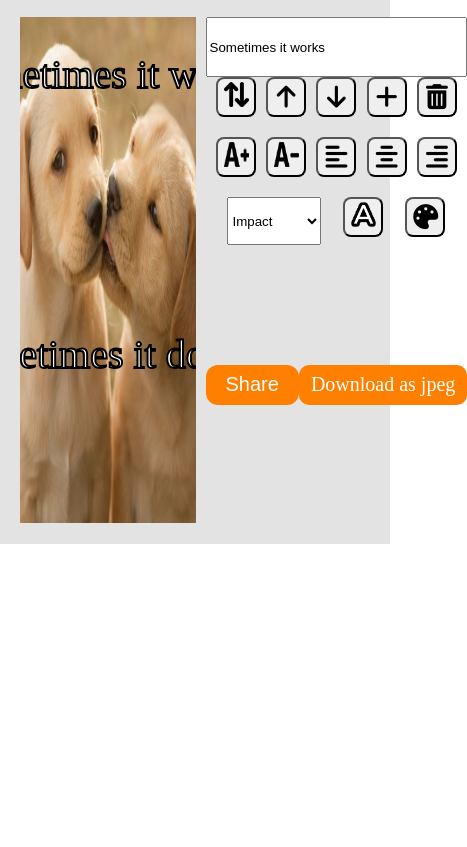
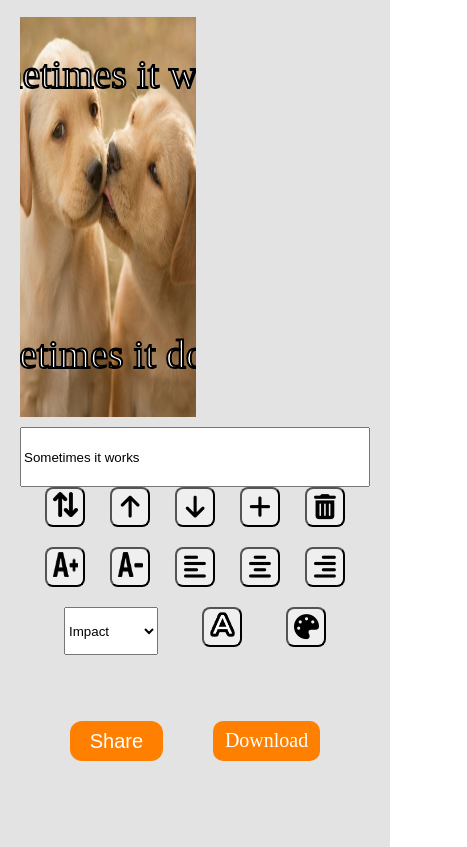
Before and after one commit to eladmillar/git-sprint-memegen, a plain HTML site: page index.html in a window 390 px wide. Shown: the part 87-934 px from the top of the page, 467 px wide, since content can reach past the window. Before the commit the page ends 844 px from the top, so only its background shows below. Drawn offline with Linux system fonts and the light colour scheme.

Commit message:
commit 6 -mobile?

```diff
--- a/css/main.css
+++ b/css/main.css
@@ -50,7 +50,9 @@ header {
 
 .canvas-container {
     width: 45vw;
+    max-width: 400px;
     height: 60vh;
+    max-height: 400px;
 }
 
 .meme-editor {
--- /dev/null
+++ b/css/mobile.css
@@ -0,0 +1,8 @@
+@media (max-width: 600px) {
+    .meme-editor {
+        display: grid;
+        grid-template-columns: 1fr;
+        grid-template-rows: 1fr 1fr;
+        justify-content: center;
+    }
+}
--- a/index.html
+++ b/index.html
@@ -7,6 +7,7 @@
     <meta name="viewport" content="width=device-width, initial-scale=1.0">
     <script src="https://kit.fontawesome.com/f32bd1c256.js" crossorigin="anonymous"></script>
     <link rel="stylesheet" href="css/main.css">
+    <link rel="stylesheet" href="css/mobile.css">
     <title>Meme Generator</title>
 </head>
 
@@ -35,19 +36,27 @@
             <div class="meme-inputs" hidden>
                 <input name="line-text" onkeyup="onSetLineText(this.value)" type="text" value="">
                 <div class="line-controls">
-                    <button onclick="onChangeLine()"><img src="icons/change_line.png" alt=""></button>
-                    <button onclick="onRaiseLine()"><i class="fa-solid fa-arrow-up"></i></button>
-                    <button onclick="onLowerLine()"><i class="fa-solid fa-arrow-down"></i></button>
-                    <button onclick="onAddLine()"><i class="fa-solid fa-plus"></i></button>
-                    <button onclick="onDeleteLine()"><i class="fa-solid fa-trash-can"></i></button>
+                    <button onclick="onChangeLine()" title="change line"><img src="icons/change_line.png"
+                            alt=""></button>
+                    <button onclick="onRaiseLine()" title="move line up"><i class="fa-solid fa-arrow-up"></i></button>
+                    <button onclick="onLowerLine()" title="move line down"><i
+                            class="fa-solid fa-arrow-down"></i></button>
+                    <button onclick="onAddLine()" title="add new line"><i class="fa-solid fa-plus"></i></button>
+                    <button onclick="onDeleteLine()" title="delete selected line"><i
+                            class="fa-solid fa-trash-can"></i></button>
                 </div>
 
                 <div class="text-controls">
-                    <button onclick="onUpFontSize()"><img src="icons/increase_font.png" alt=""></button>
-                    <button onclick="onDownFontSize()"><img src="icons/decrease_font.png" alt=""></button>
-                    <button onclick="onAlignLeft()"><i class="fa-solid fa-align-left"></i></button>
-                    <button onclick="onAlignCenter()"><i class="fa-solid fa-align-center"></i></button>
-                    <button onclick="onAlignRight()"><i class="fa-solid fa-align-right"></i></button>
+                    <button onclick="onUpFontSize()" title="bigger font"><img src="icons/increase_font.png"
+                            alt=""></button>
+                    <button onclick="onDownFontSize()" title="smaller font"><img src="icons/decrease_font.png"
+                            alt=""></button>
+                    <button onclick="onAlignLeft()" title="align left"><i
+                            class="fa-solid fa-align-left"></i></button>
+                    <button onclick="onAlignCenter()" title="align center"><i
+                            class="fa-solid fa-align-center"></i></button>
+                    <button onclick="onAlignRight()" title="align right"><i
+                            class="fa-solid fa-align-right"></i></button>
                 </div>
 
                 <div class="style-controls">
@@ -59,21 +68,23 @@
                     <div class="color-outline">
                         <button>
                             <img src="icons/outline.png" alt="">
-                            <input oninput="onChangeOutlineColor(this.value)" type="color" name="color" id="color">
+                            <input title="choose outline color" oninput="onChangeOutlineColor(this.value)" type="color"
+                                name="color" id="color">
                         </button>
                     </div>
 
                     <div class="color-letters">
                         <button>
                             <i class="fa-solid fa-palette"></i>
-                            <input oninput="onChangeLetterColor(this.value)" type="color" name="color" id="color">
+                            <input title="choose letter color" oninput="onChangeLetterColor(this.value)" type="color"
+                                name="color" id="color">
                         </button>
                     </div>
 
                 </div>
                 <div class="share">
                     <button onclick="onUploadImg()"> Share </button>
-                    <a href="#" class="btn" onclick="downloadImg(this)" download="my-img.jpg">Download as jpeg</a>
+                    <a href="#" class="btn" onclick="downloadImg(this)" download="my-img.jpg">Download</a>
                 </div>
             </div>
         </section>
--- a/js/meme-controller.js
+++ b/js/meme-controller.js
@@ -1,6 +1,7 @@
 'use strict'
 let gElCanvas
 let gCtx
+let gCurrImg
 
 function onMemeInit() {
     gElCanvas = document.querySelector('canvas')
@@ -30,9 +31,6 @@ function renderMeme() {
             line.align, line.font, line.color,
             line.outlineColor, gElCanvas.width / 2, line.y)
     });
-    // setTimeout(drawText, 40, selectedLine.txt, selectedLine.size,
-    //     selectedLine.align, selectedLine.font, selectedLine.color,
-    //     selectedLine.outlineColor, gElCanvas.width / 2, selectedLine.y)
 }
 
 function drawImg(imgNum) {
@@ -72,7 +70,6 @@ function drawText(text, size, alignment, font, color, outlineColor, x, y) {
 
     gCtx.fillText(text, x, y) // Draws (fills) a given text at the given (x, y) position.
     gCtx.strokeText(text, x, y) // Draws (strokes) a given text at the given (x, y) position.
-    console.log('gCtx', gCtx)
 }
 
 function addListeners() {
@@ -80,7 +77,8 @@ function addListeners() {
     // addTouchListeners()
     //Listen for resize ev
     window.addEventListener('resize', () => {
-        onInit()
+        // onMemeInit()
+        resizeCanvas()
     })
 }
 
@@ -155,3 +153,9 @@ function onChangeOutlineColor(color) {
     changeOutlineColor(color)
     renderMeme()
 }
+
+
+function downloadImg(elLink) {
+    const imgContent = gElCanvas.toDataURL('image/jpeg') // image/jpeg the default format
+    elLink.href = imgContent
+}
--- a/js/services/meme-service.js
+++ b/js/services/meme-service.js
@@ -27,6 +27,7 @@ var gMeme = {
 
 
 function getMeme() {
+    if (!gMeme.lines.length) return gMeme.selectedImgId
     return gMeme
 }
 
@@ -73,6 +74,12 @@ function addLine() {
 }
 
 function deleteLine() {
+    if (gMeme.lines.length === 1) {
+        gMeme.lines[0].y = 60
+        gMeme.lines[0].txt = ''
+        setLineText()
+        return
+    }
     gMeme.lines.splice(gMeme.selectedLineIdx, 1)
     return gMeme.selectedLineIdx = (!gMeme.selectedLineIdx === -1) ? gMeme.selectedLineIdx -= 1 : gMeme.selectedLineIdx = 0
 }
```
